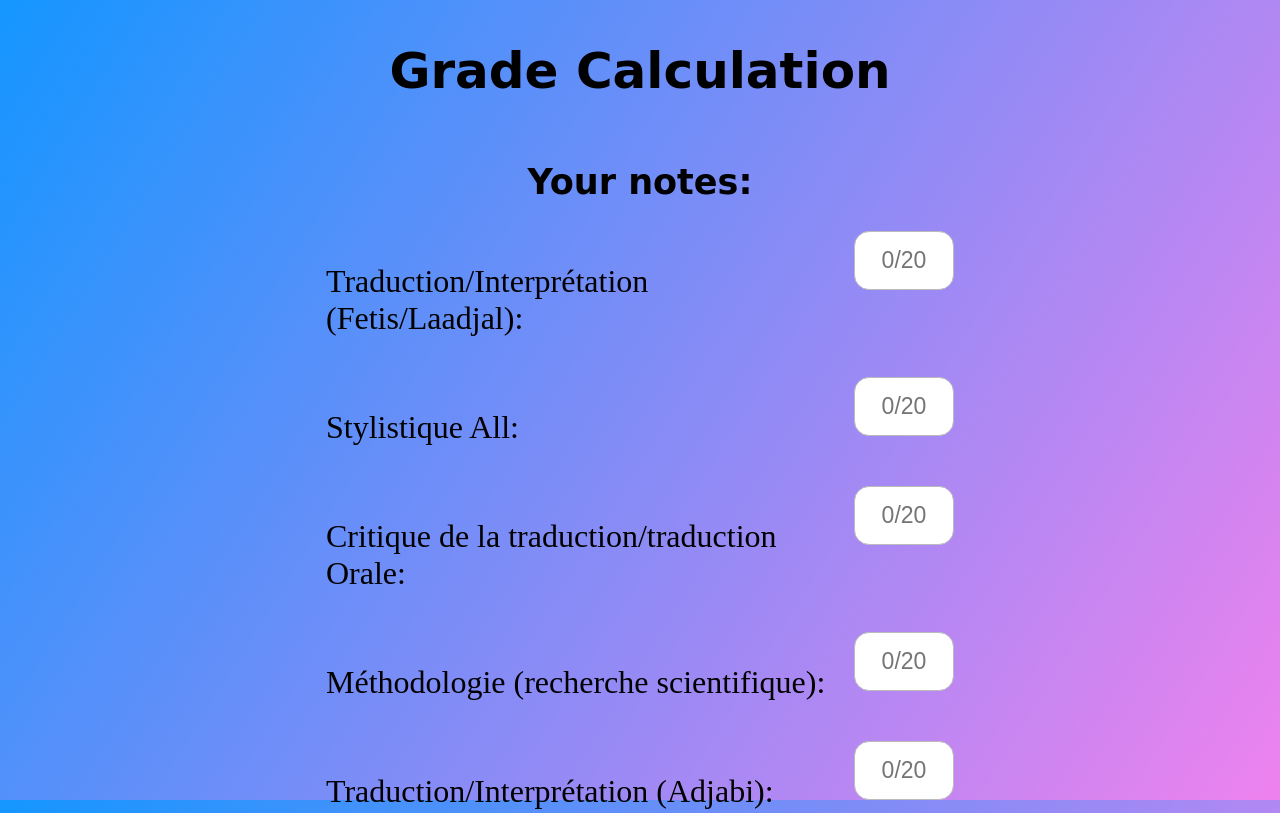
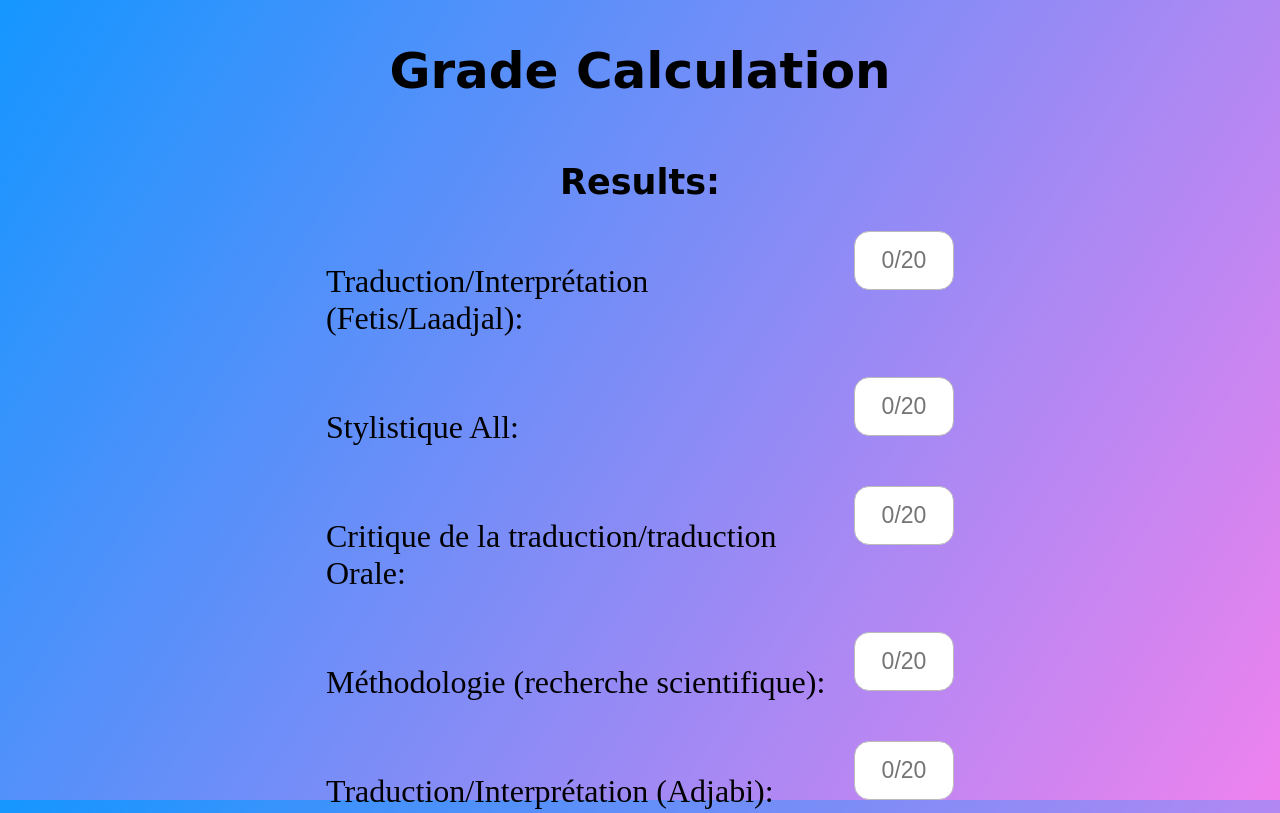
Before and after one commit to DerJimno/grade-calc, a plain HTML site: page index.html in a window 1280 px wide. Shown: the top 813 px of the page. Drawn offline with Linux system fonts and the light colour scheme; a web font is replaced by a local one.

Commit message:
rewrite..

```diff
--- a/index.html
+++ b/index.html
@@ -16,7 +16,7 @@
         <div class="title">
             <h1>Grade Calculation</h1>
         </div>
-        <h2>Your notes:</h2>
+        <h2>Results:</h2>
         <form action="#">
             <div class="subjects">
                 <p>Traduction/Interprétation (Fetis/Laadjal):</p>
```
